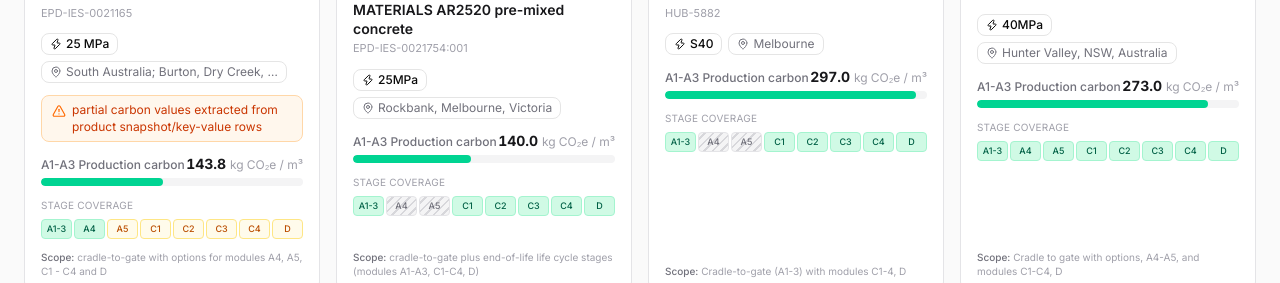
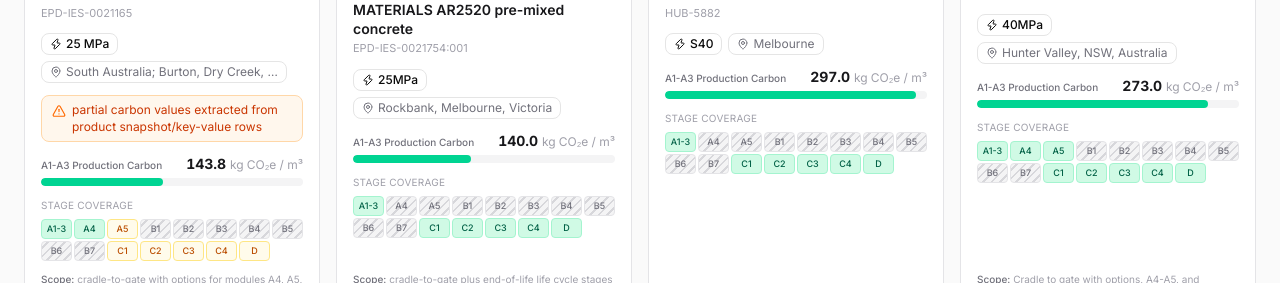
Before and after one commit to hpb0412/lcmh-assessment, a Next.js app: page / in a window 1280 px wide. Shown: the part 517-800 px from the top of the page. Built offline with nearby package versions, Linux system fonts and the light colour scheme.

Commit message:
refactor: better product card

```diff
--- a/components/ProductCard.tsx
+++ b/components/ProductCard.tsx
@@ -1,5 +1,3 @@
-"use client";
-
 import { AlertTriangle, CheckCircle2, MapPin, Zap, Plus, Check } from "lucide-react";
 import { Badge } from "@/components/ui/badge";
 import type { Product } from "@/lib/types";
@@ -16,7 +14,7 @@
   maxA1A3: number;
 }
 
-const DISPLAY_STAGES = ["A1-A3", "A4", "A5", "C1", "C2", "C3", "C4", "D"];
+const DISPLAY_STAGES = ["A1-A3", "A4", "A5", "B1", "B2", "B3", "B4", "B5", "B6", "B7", "C1", "C2", "C3", "C4", "D"];
 
 export function ProductCard({
   product,
@@ -105,8 +103,8 @@
       {/* A1-A3 bar */}
       <div>
         <div className="flex items-baseline justify-between mb-1">
-          <span className="text-xs text-zinc-500 font-medium">
-            A1-A3 Production carbon
+          <span className="text-[10px] text-zinc-500 font-medium">
+            A1-A3 Production Carbon
           </span>
           {a1a3 !== null ? (
             <span className="text-sm font-bold text-zinc-900 tabular-nums">
@@ -147,7 +145,7 @@
               <div
                 key={stageName}
                 className={`h-5 rounded text-[9px] flex items-center justify-center border font-medium select-none ${config.bgClass} ${config.borderClass} ${config.patternClass ?? ""} ${config.textClass}`}
-                title={`${stageName}: ${status}${stage?.valueNumber !== undefined ? ` (${stage.valueNumber.toFixed(1)})` : ""}`}
+                title={`${stageName}: ${status}${stage?.valueNumber !== undefined ? ` (${stage.valueNumber.toFixed(1)})` : ""} ${stage?.citation}`}
               >
                 {stageName === "A1-A3" ? "A1-3" : stageName}
               </div>
```
